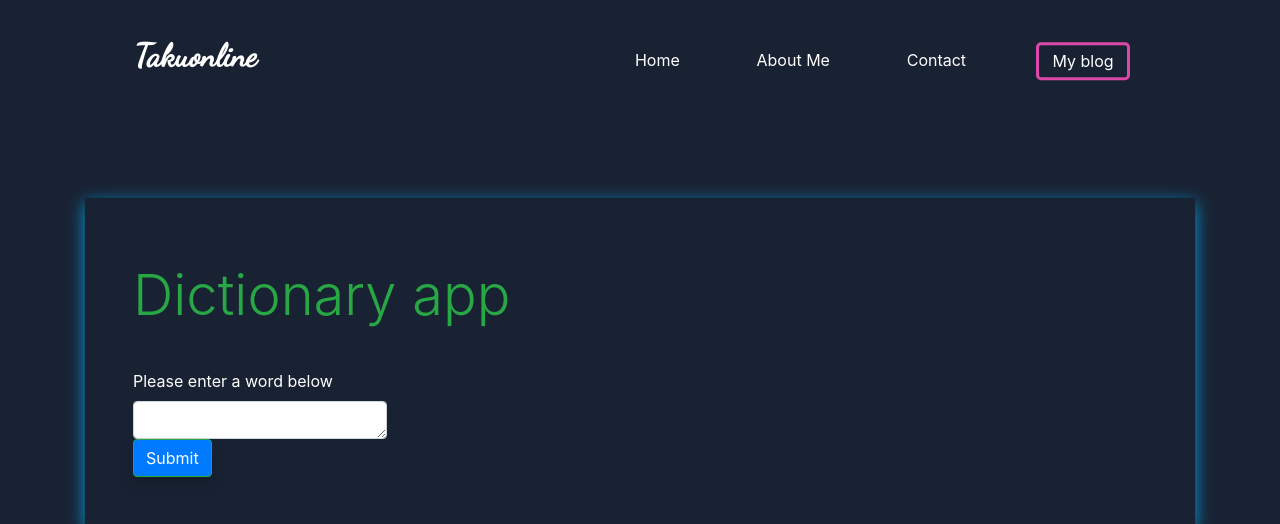
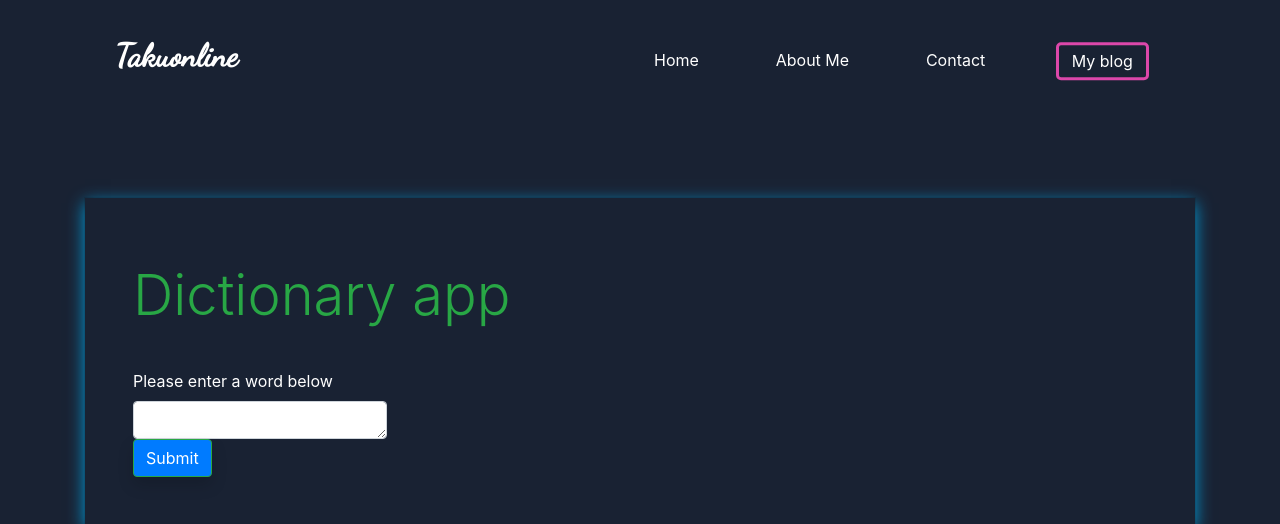
Before and after one commit to takuonline/portfolio_website_v3, a Flask app: page /dict in a window 1280 px wide. Shown: the top 524 px of the page. Run offline with Flask 2, Linux system fonts and the light colour scheme; some libraries are stand-ins or nearby versions.

Commit message:
correct navbar logo

```diff
--- a/website/static/style.css
+++ b/website/static/style.css
@@ -1280,7 +1280,7 @@ body {
 
 .mynavbar {
   display: flex;
-  width: 79%;
+  width: 82%;
   font-size: 1.2rem;
   background-color: transparent;
   margin: 2rem auto;
--- a/website/static/stylesheet/sass/components/_navbar.scss
+++ b/website/static/stylesheet/sass/components/_navbar.scss
@@ -1,6 +1,6 @@
 .mynavbar {
     display: flex;
-    width: 79%;
+    width: 82%;
     font-size: 1.2rem;
     background-color: transparent;
     margin: 2rem auto;
```
